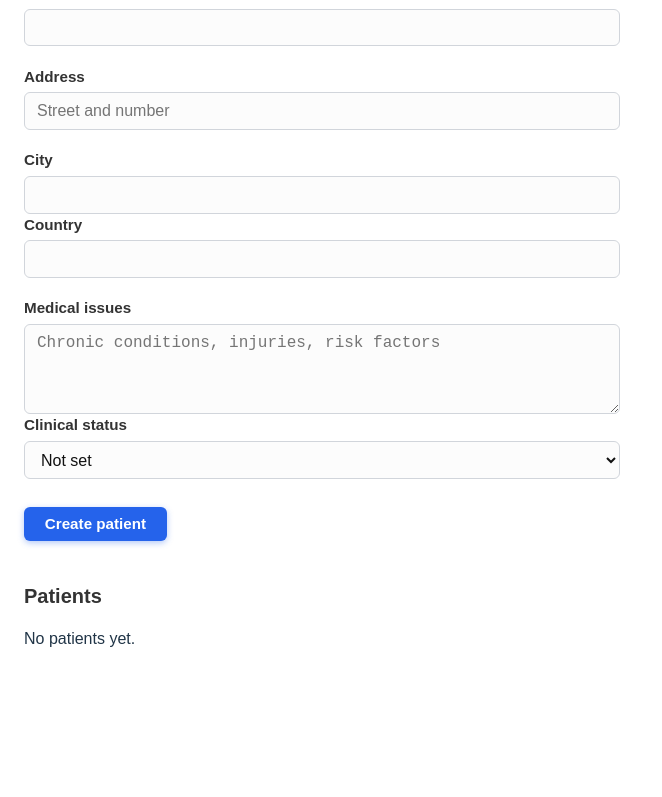
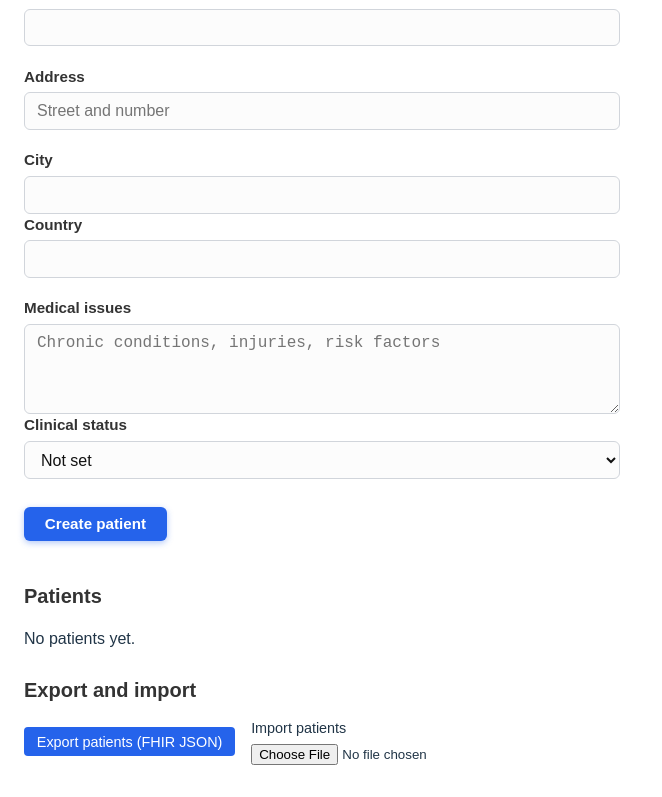
Before and after one commit to tamtam888/MedicalCare, a React (Vite) app: page / in a window 1280 px wide. Shown: the part 847-1644 px from the top of the page, without its empty margins (0-662 px from the left). Before the commit the page ends 1546 px from the top, so only its background shows below. Built offline with nearby package versions, Linux system fonts and the light colour scheme.

Commit message:
Enhance patient management: implement export and import functionalities for FHIR JSON

```diff
--- a/src/App.css
+++ b/src/App.css
@@ -32,7 +32,6 @@
   font-weight: 600;
 }
 
-/* כפתורים גלובליים */
 .primary-button,
 .secondary-button,
 .danger-button {
@@ -58,7 +57,6 @@
   color: #fff;
 }
 
-/* הודעות כלליות */
 .empty-state {
   font-size: 0.9rem;
   color: #6b7280;
@@ -69,3 +67,20 @@
   font-size: 0.85rem;
   margin-top: 0.4rem;
 }
+.export-import-controls {
+  display: flex;
+  align-items: center;
+  gap: 1rem;
+  margin-top: 0.8rem;
+}
+
+.import-label {
+  display: flex;
+  flex-direction: column;
+  font-size: 0.9rem;
+  cursor: pointer;
+}
+
+.import-label input {
+  margin-top: 0.3rem;
+}
--- a/src/App.jsx
+++ b/src/App.jsx
@@ -7,6 +7,113 @@ import AttachReports from "./components/AttachReports";
 import "./App.css";
 
 const STORAGE_KEY = "patients";
+
+function toFhirPatient(patient) {
+  return {
+    resourceType: "Patient",
+    id: patient.idNumber || "",
+    identifier: [
+      {
+        system: "local-id-number",
+        value: patient.idNumber || "",
+      },
+    ],
+    name: [
+      {
+        given: [patient.firstName || ""],
+        family: patient.lastName || "",
+      },
+    ],
+    birthDate: patient.dateOfBirth || "",
+    gender: patient.gender || "",
+    telecom: [
+      patient.phone
+        ? { system: "phone", value: patient.phone }
+        : null,
+      patient.email
+        ? { system: "email", value: patient.email }
+        : null,
+    ].filter(Boolean),
+    address: [
+      {
+        text: patient.address || "",
+        city: patient.city || "",
+        country: patient.country || "",
+      },
+    ],
+    extension: [
+      patient.medicalIssues
+        ? {
+            url: "medical-issues",
+            valueString: patient.medicalIssues,
+          }
+        : null,
+      patient.clinicalStatus
+        ? {
+            url: "clinical-status",
+            valueString: patient.clinicalStatus,
+          }
+        : null,
+    ].filter(Boolean),
+    note: patient.notes
+      ? [
+          {
+            text: patient.notes,
+          },
+        ]
+      : [],
+  };
+}
+
+function fromFhirPatient(fhirPatient) {
+  const identifier = Array.isArray(fhirPatient.identifier)
+    ? fhirPatient.identifier[0] || {}
+    : {};
+  const name = Array.isArray(fhirPatient.name)
+    ? fhirPatient.name[0] || {}
+    : {};
+  const given = Array.isArray(name.given)
+    ? name.given[0] || ""
+    : "";
+  const telecom = Array.isArray(fhirPatient.telecom)
+    ? fhirPatient.telecom
+    : [];
+  const phone =
+    telecom.find((t) => t.system === "phone")?.value || "";
+  const email =
+    telecom.find((t) => t.system === "email")?.value || "";
+  const address = Array.isArray(fhirPatient.address)
+    ? fhirPatient.address[0] || {}
+    : {};
+  const extensions = Array.isArray(fhirPatient.extension)
+    ? fhirPatient.extension
+    : [];
+  const medicalIssuesExt = extensions.find(
+    (ext) => ext.url === "medical-issues"
+  );
+  const clinicalStatusExt = extensions.find(
+    (ext) => ext.url === "clinical-status"
+  );
+  const note = Array.isArray(fhirPatient.note)
+    ? fhirPatient.note[0]?.text || ""
+    : "";
+
+  return {
+    idNumber: (identifier.value || "").trim(),
+    firstName: given,
+    lastName: name.family || "",
+    dateOfBirth: fhirPatient.birthDate || "",
+    gender: fhirPatient.gender || "",
+    phone,
+    email,
+    address: address.text || "",
+    city: address.city || "",
+    country: address.country || "",
+    medicalIssues: medicalIssuesExt?.valueString || "",
+    clinicalStatus: clinicalStatusExt?.valueString || "",
+    notes: note,
+  };
+}
 
 function App() {
   // Load patients once from localStorage on first render
@@ -31,7 +138,8 @@ function App() {
   });
 
   const [editingPatient, setEditingPatient] = useState(null);
-  const [selectedPatientIdNumber, setSelectedPatientIdNumber] = useState(null);
+  const [selectedPatientIdNumber, setSelectedPatientIdNumber] =
+    useState(null);
 
   // Persist patients to localStorage whenever they change
   useEffect(() => {
@@ -163,6 +271,117 @@ function App() {
     );
   };
 
+  const handleExportPatients = () => {
+    if (!patients.length) {
+      alert("No patients to export.");
+      return;
+    }
+
+    const fhirBundle = {
+      resourceType: "Bundle",
+      type: "collection",
+      entry: patients.map((p) => ({
+        resource: toFhirPatient(p),
+      })),
+    };
+
+    const blob = new Blob(
+      [JSON.stringify(fhirBundle, null, 2)],
+      { type: "application/json" }
+    );
+    const url = URL.createObjectURL(blob);
+
+    const link = document.createElement("a");
+    link.href = url;
+    link.download = "patients-fhir.json";
+    link.click();
+
+    URL.revokeObjectURL(url);
+  };
+
+  const handleImportPatients = (event) => {
+    const file = event.target.files?.[0];
+    if (!file) return;
+
+    const reader = new FileReader();
+
+    reader.onload = (e) => {
+      try {
+        const json = JSON.parse(e.target.result);
+
+        if (
+          json.resourceType !== "Bundle" ||
+          !Array.isArray(json.entry)
+        ) {
+          alert("Invalid FHIR JSON file.");
+          return;
+        }
+
+        const importedResources = json.entry
+          .map((entry) => entry.resource)
+          .filter(
+            (res) => res && res.resourceType === "Patient"
+          );
+
+        if (!importedResources.length) {
+          alert("No Patient resources found in file.");
+          return;
+        }
+
+        const importedPatients = importedResources.map(
+          fromFhirPatient
+        );
+
+        setPatients((prev) => {
+          const map = new Map(
+            prev.map((p) => [
+              String(p.idNumber).trim(),
+              {
+                ...p,
+                history: Array.isArray(p.history)
+                  ? p.history
+                  : [],
+                reports: Array.isArray(p.reports)
+                  ? p.reports
+                  : [],
+              },
+            ])
+          );
+
+          importedPatients.forEach((imp) => {
+            const key = String(imp.idNumber || "").trim();
+            if (!key) return;
+
+            if (map.has(key)) {
+              const existing = map.get(key);
+              map.set(key, {
+                ...existing,
+                ...imp,
+                history: existing.history,
+                reports: existing.reports,
+              });
+            } else {
+              map.set(key, {
+                ...imp,
+                history: [],
+                reports: [],
+              });
+            }
+          });
+
+          return Array.from(map.values());
+        });
+
+        alert("Patients imported successfully.");
+      } catch (error) {
+        console.error("Failed to import patients", error);
+        alert("Failed to read JSON file.");
+      }
+    };
+
+    reader.readAsText(file);
+  };
+
   return (
     <div className="app-container">
       <img src="/icon.png" alt="MedicalCare Icon" className="app-logo" />
@@ -193,6 +412,28 @@ function App() {
         />
       </section>
 
+      <section className="app-section">
+        <h2 className="section-title">Export and import</h2>
+        <div className="export-import-controls">
+          <button
+            type="button"
+            className="primary-button"
+            onClick={handleExportPatients}
+          >
+            Export patients (FHIR JSON)
+          </button>
+
+          <label className="import-label">
+            Import patients
+            <input
+              type="file"
+              accept="application/json"
+              onChange={handleImportPatients}
+            />
+          </label>
+        </div>
+      </section>
+
       {selectedPatient && (
         <section className="app-section">
           <h2 className="section-title">
```
